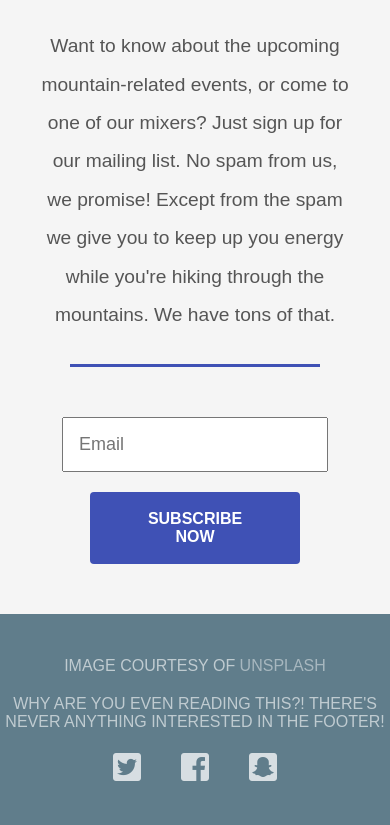
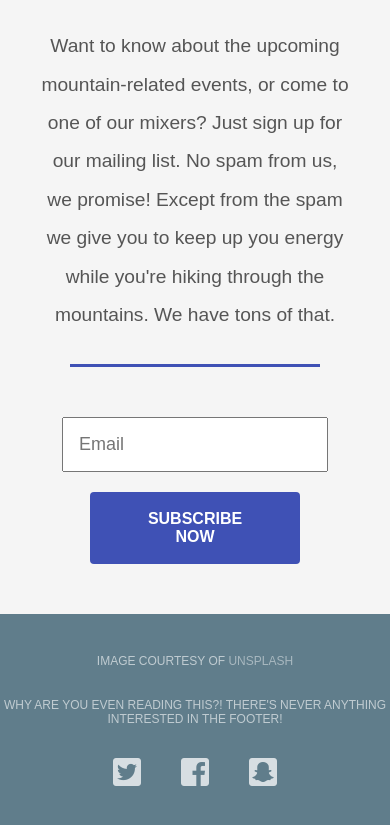
Before and after one commit to strikertanmay/Responsive-Flexbox-Template, a plain HTML site: page index.html in a window 390 px wide. Shown: the part 5613-6438 px from the top of the page. Drawn offline with nearby package versions, Linux system fonts and the light colour scheme.

Commit message:
Update styles.css

```diff
--- a/assets/css/styles.css
+++ b/assets/css/styles.css
@@ -308,3 +308,9 @@ footer p{
         margin-left: 120px;
     } */
 }
+@media (max-width:400px){
+    footer p {
+        margin-bottom: 30px;
+        font-size: 12px;
+    }
+}
```
